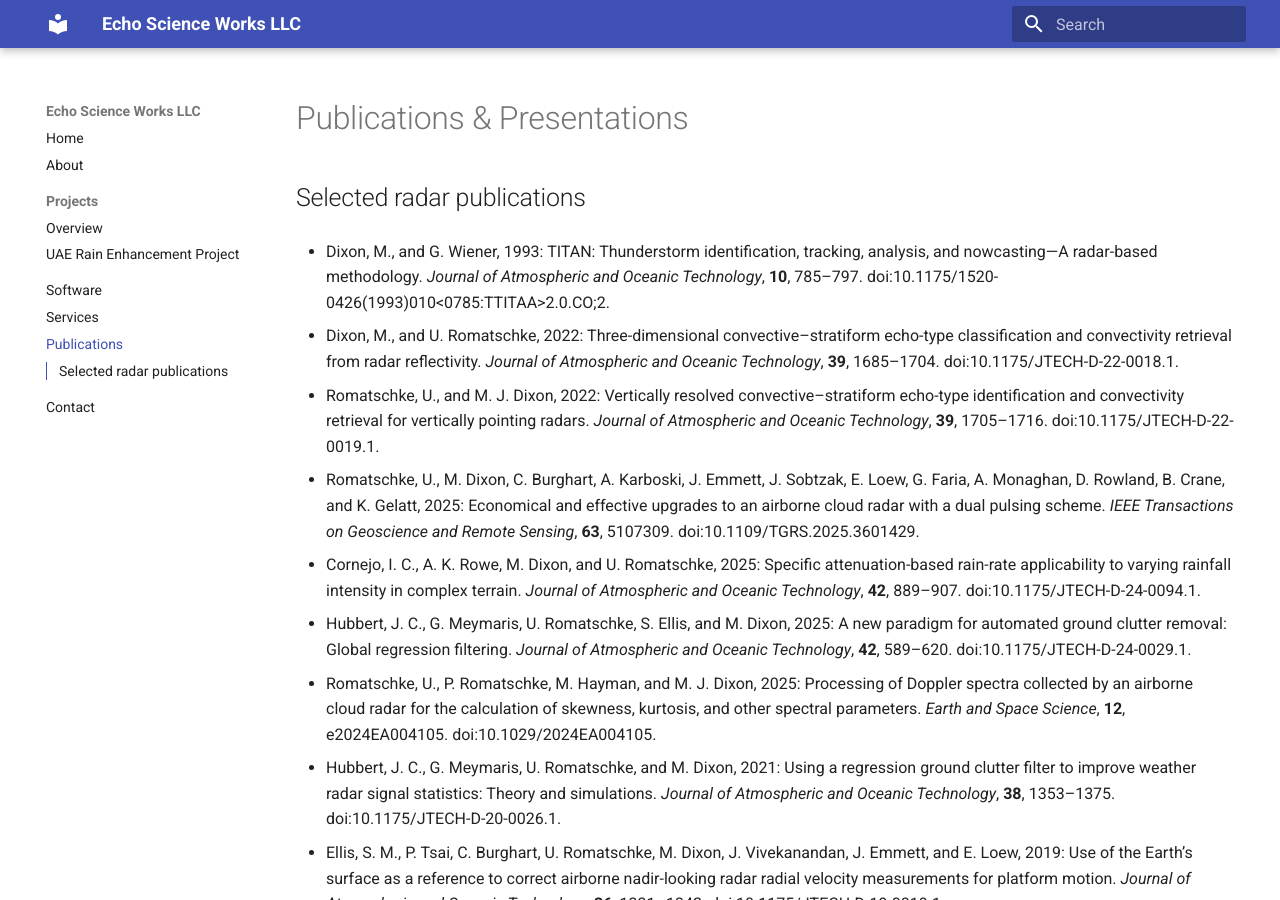
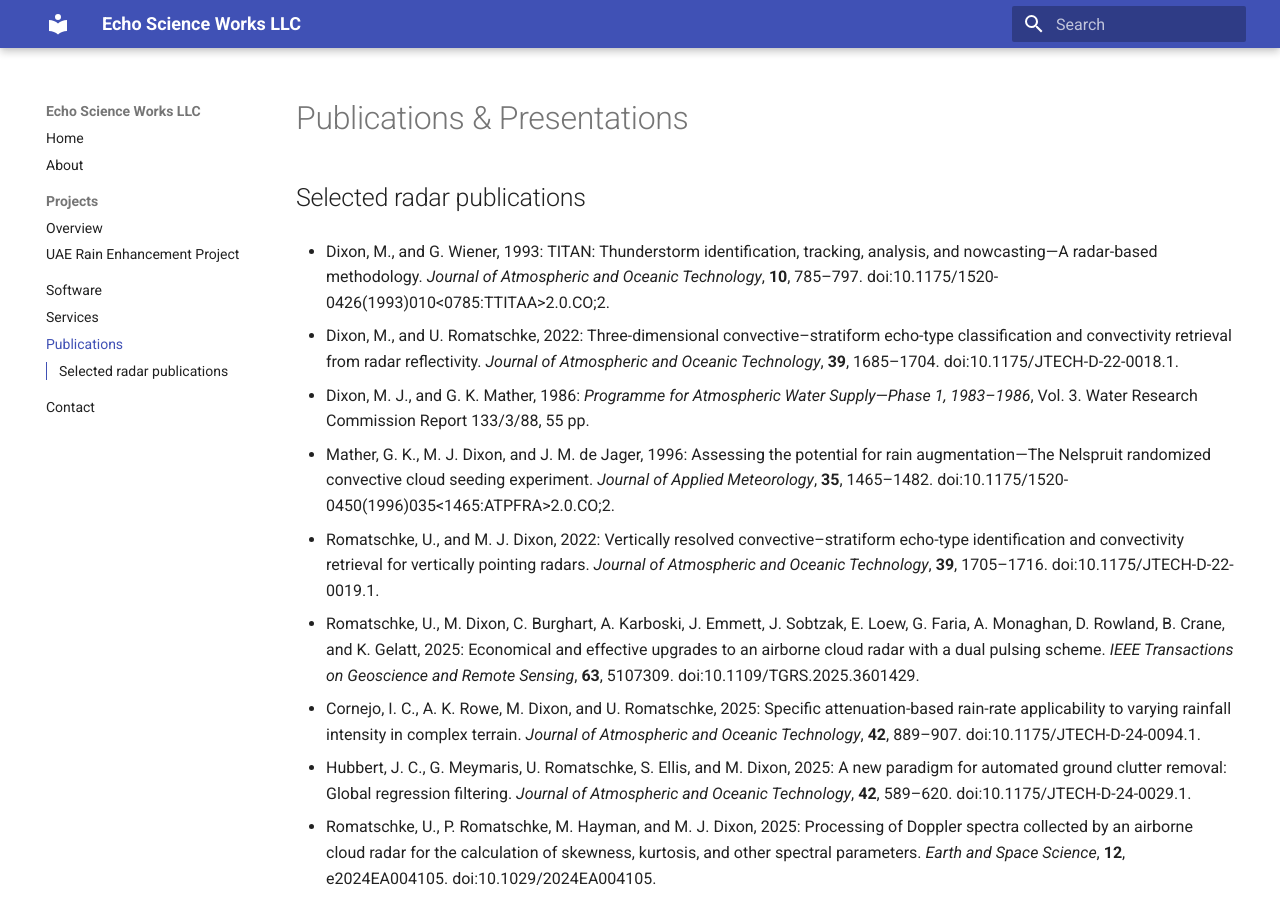
Before and after one commit to mike-dixon/echoscienceworks, an MkDocs documentation site: the page built from docs/publications.md, in a window 1280 px wide and 900 px high. Built offline with MkDocs 1.6.1 and Material for MkDocs 9.7.7, drawn with Linux system fonts in a browser that asks for light colours.

Commit message:
Adding publications

```diff
--- a/docs/publications.md
+++ b/docs/publications.md
@@ -5,6 +5,10 @@
 * Dixon, M., and G. Wiener, 1993: TITAN: Thunderstorm identification, tracking, analysis, and nowcasting—A radar-based methodology. *Journal of Atmospheric and Oceanic Technology*, **10**, 785–797. doi:10.1175/1520-0426(1993)010<0785:TTITAA>2.0.CO;2.
 
 * Dixon, M., and U. Romatschke, 2022: Three-dimensional convective–stratiform echo-type classification and convectivity retrieval from radar reflectivity. *Journal of Atmospheric and Oceanic Technology*, **39**, 1685–1704. doi:10.1175/JTECH-D-22-0018.1.
+
+* Dixon, M. J., and G. K. Mather, 1986: *Programme for Atmospheric Water Supply—Phase 1, 1983–1986*, Vol. 3. Water Research Commission Report 133/3/88, 55 pp.
+
+* Mather, G. K., M. J. Dixon, and J. M. de Jager, 1996: Assessing the potential for rain augmentation—The Nelspruit randomized convective cloud seeding experiment. *Journal of Applied Meteorology*, **35**, 1465–1482. doi:10.1175/1520-0450(1996)035<1465:ATPFRA>2.0.CO;2.
 
 * Romatschke, U., and M. J. Dixon, 2022: Vertically resolved convective–stratiform echo-type identification and convectivity retrieval for vertically pointing radars. *Journal of Atmospheric and Oceanic Technology*, **39**, 1705–1716. doi:10.1175/JTECH-D-22-0019.1.
 
```
